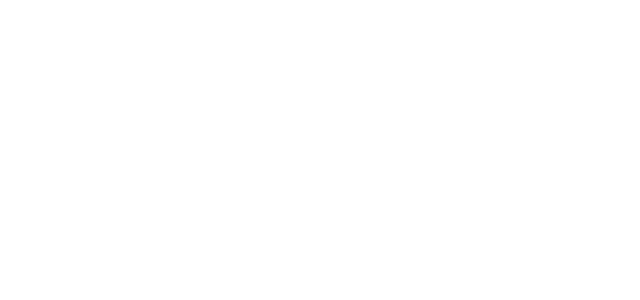
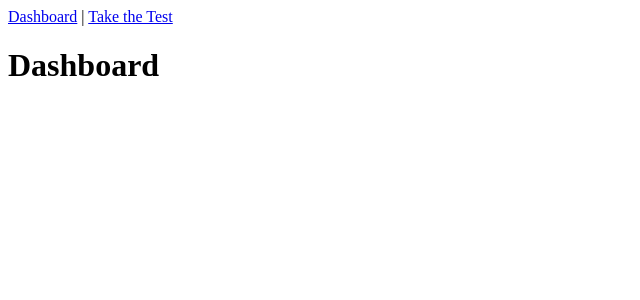
Before and after one commit to AliakbarSu/AliakbarSu.github.io.mpt, a Vue app: page / in a window 1280 px wide. Shown: the top 300 px of the page, without its empty margins (0-640 px from the left). Built offline with nearby package versions, Linux system fonts and the light colour scheme.

Commit message:
Add Vue-router

```diff
--- a/package.json
+++ b/package.json
@@ -9,11 +9,13 @@
   },
   "dependencies": {
     "core-js": "^3.6.5",
-    "vue": "^2.6.11"
+    "vue": "^2.6.11",
+    "vue-router": "^3.2.0"
   },
   "devDependencies": {
     "@vue/cli-plugin-babel": "~4.4.0",
     "@vue/cli-plugin-eslint": "~4.4.0",
+    "@vue/cli-plugin-router": "^4.4.1",
     "@vue/cli-service": "~4.4.0",
     "babel-eslint": "^10.1.0",
     "eslint": "^6.7.2",
--- a/src/App.vue
+++ b/src/App.vue
@@ -1,17 +1,12 @@
 <template>
   <div id="app">
+    <div id="nav">
+      <router-link to="/">Dashboard</router-link> |
+      <router-link to="/test">Take the Test</router-link>
+    </div>
+    <router-view/>
   </div>
 </template>
 
-<script>
-
-
-export default {
-  name: 'App',
-  components: {
-  }
-}
-</script>
-
-<style>
+<style lang="scss">
 </style>
--- a/src/main.js
+++ b/src/main.js
@@ -1,8 +1,10 @@
 import Vue from 'vue'
 import App from './App.vue'
+import router from './router'
 
 Vue.config.productionTip = false
 
 new Vue({
-  render: h => h(App),
+  router,
+  render: h => h(App)
 }).$mount('#app')
--- /dev/null
+++ b/src/router/index.js
@@ -0,0 +1,33 @@
+import Vue from 'vue'
+import VueRouter from 'vue-router'
+import Dashboard from '../components/containers/dashboard/dashboard.vue'
+import Results from '../components/containers/results/results.vue'
+
+Vue.use(VueRouter)
+
+  const routes = [
+  {
+    path: '/',
+    name: 'Dashboard',
+    component: Dashboard
+  },
+  {
+    path: '/test-results',
+    name: 'Results Summary',
+    component: Results
+  },
+  {
+    path: '/test',
+    name: 'Test',
+    // route level code-splitting
+    // this generates a separate chunk (about.[hash].js) for this route
+    // which is lazy-loaded when the route is visited.
+    component: () => import(/* webpackChunkName: "about" */ '../components/containers/test/test.vue')
+  }
+]
+
+const router = new VueRouter({
+  routes
+})
+
+export default router
```
Also changed, not shown: src/components/containers/test/test.vue (renamed from src/components/containers/test/text.vue), 1 other file (tests, documents, lock files or other folders).
